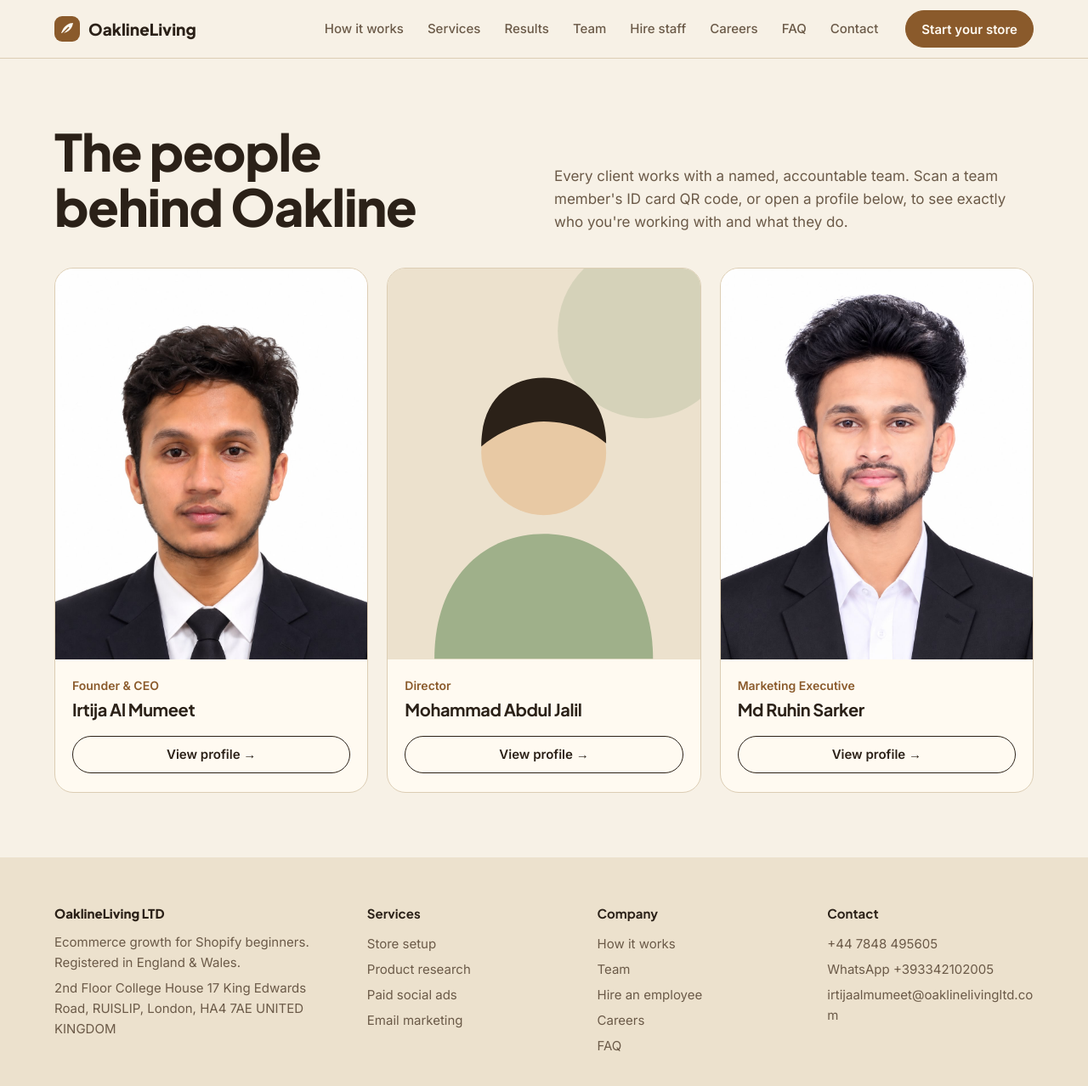
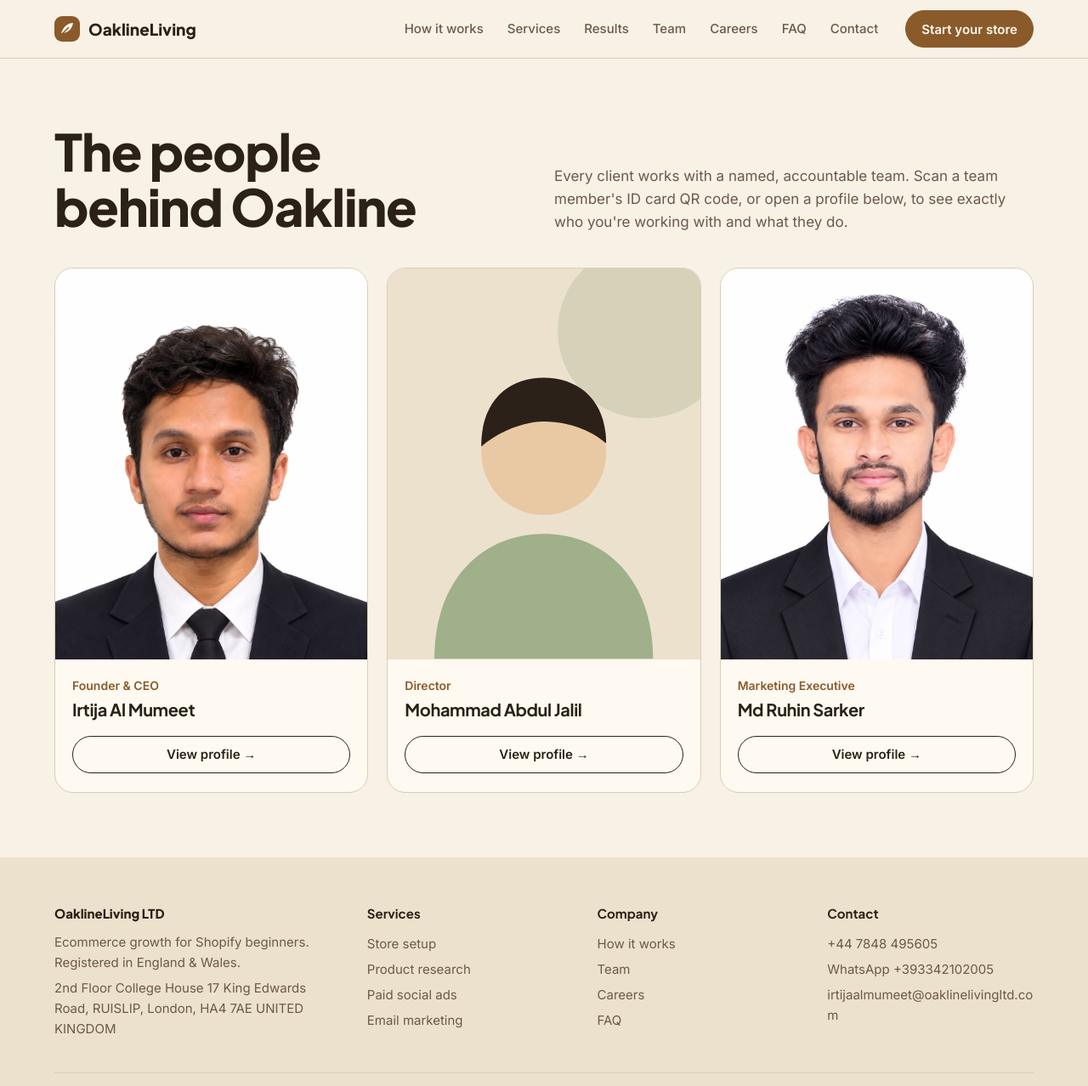
Before and after one commit to irtijaalmumeet-eng/oaklinelivingltd, a plain HTML site: page team/index.html in a window 1280 px wide. Shown: the top 1278 px of the page at 85% size. Drawn offline with Linux system fonts and the light colour scheme.

Commit message:
Add files via upload

```diff
--- a/team/index.html
+++ b/team/index.html
@@ -192,7 +192,7 @@ footer{background:var(--sand);padding:56px max(5vw,16px) 28px}
  <div class="bar">
   <a class="logo" href="../"><svg width="30" height="30" viewBox="0 0 30 30"><rect width="30" height="30" rx="9" fill="var(--oak)"/><path d="M8 20c3-9 9-12 14-12-1 6-5 12-14 12z" fill="var(--on)"/><path d="M9 21l8-8" stroke="var(--oak)" stroke-width="1.6"/></svg>OaklineLiving</a>
   <nav class="nav" id="nav">
-   <a href="../#how">How it works</a><a href="../#services">Services</a><a href="../#results">Results</a><a href="./">Team</a><a href="../#hire">Hire staff</a><a href="../#careers">Careers</a><a href="../#faq">FAQ</a><a href="../#contact">Contact</a>
+   <a href="../#how">How it works</a><a href="../#services">Services</a><a href="../#results">Results</a><a href="./">Team</a><a href="../#careers">Careers</a><a href="../#faq">FAQ</a><a href="../#contact">Contact</a>
   </nav>
   <button class="btn menu" id="menu" aria-expanded="false" aria-controls="nav">Menu</button>
   <a class="btn pri" href="../#contact">Start your store</a>
@@ -208,7 +208,7 @@ footer{background:var(--sand);padding:56px max(5vw,16px) 28px}
  <div class="fcols">
   <div><a class="logo" href="../#top" style="color:var(--ink);padding:0">OaklineLiving LTD</a><span style="margin-top:10px">Ecommerce growth for Shopify beginners. Registered in England &amp; Wales.</span><span id="freg"></span></div>
   <div><h4>Services</h4><a href="../#services">Store setup</a><a href="../#services">Product research</a><a href="../#services">Paid social ads</a><a href="../#services">Email marketing</a></div>
-  <div><h4>Company</h4><a href="../#how">How it works</a><a href="../#team">Team</a><a href="../#hire">Hire an employee</a><a href="../#careers">Careers</a><a href="../#faq">FAQ</a></div>
+  <div><h4>Company</h4><a href="../#how">How it works</a><a href="../#team">Team</a><a href="../#careers">Careers</a><a href="../#faq">FAQ</a></div>
   <div><h4>Contact</h4><div id="fcontact"></div></div>
  </div>
  <div class="copy"><span>© 2026 OaklineLiving LTD. All rights reserved.</span><span>oaklinelivingltd.com</span></div>
```
